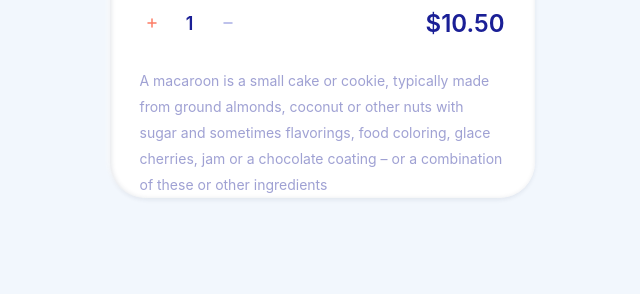
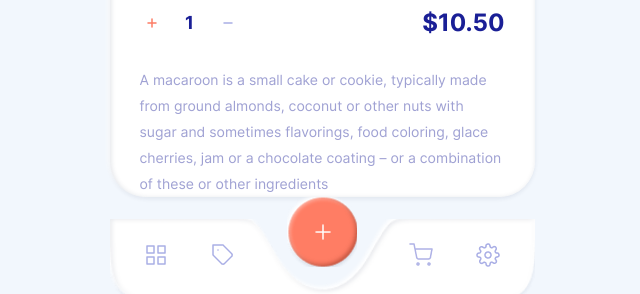
Before and after one commit to tantany/Borsch-team, a plain HTML site: page macaroon.html in a window 1280 px wide. Shown: the part 510-804 px from the top of the page, without its empty margins (318-958 px from the left). Drawn offline with Linux system fonts and the light colour scheme.

Commit message:
feat: action bar added to secondary screen

```diff
--- a/macaroon.html
+++ b/macaroon.html
@@ -34,6 +34,15 @@
         </p>
       </div>
     </section>
+    <section class="action-bar">
+      <button class="action-bar__add-button"></button>
+       <ul class="action-bar__list action-bar__menu-bar">
+         <li class="action-bar__list-item"><button class="action-bar__icon"><img src="./images/grid.png" alt="grid" class="action-bar__image"></button></li>
+         <li class="action-bar__list-item"><button class="action-bar__icon"><img src="./images/tag.png" alt="tag" class="action-bar__image"></button></li>
+         <li class="action-bar__list-item"><button class="action-bar__icon"><img src="./images/cart.png" alt="cart" class="action-bar__image"></button></li>
+         <li class="action-bar__list-item"><button class="action-bar__icon"><img src="./images/settings.png" alt="settings" class="action-bar__image"></button></li>
+       </ul>
+    </section>
   </main>
   <footer class="footer">
 
--- a/pages/macaroon.css
+++ b/pages/macaroon.css
@@ -1,3 +1,6 @@
+@import url(../vendor/normalize.css);
+@import url(../vendor/fonts/fonts.css);
 @import url(../blocks/page/page.css);
 @import url(../blocks/header/header.css);
 @import url(../blocks/product/product.css);
+@import url(../blocks/action-bar/action-bar.css);
```
